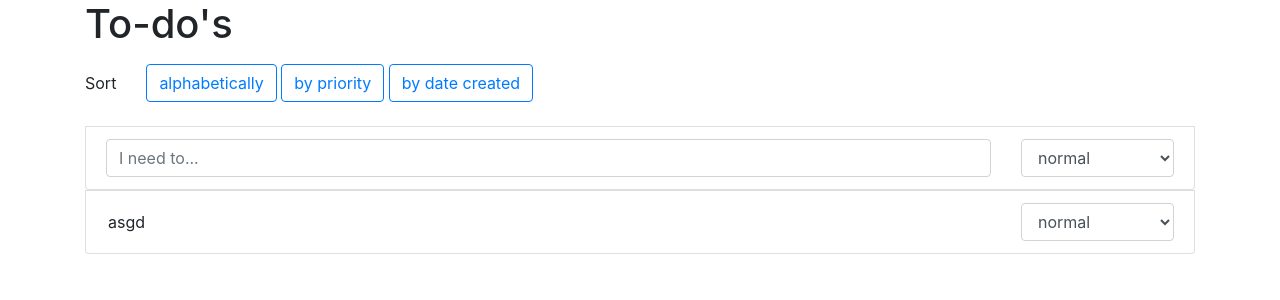
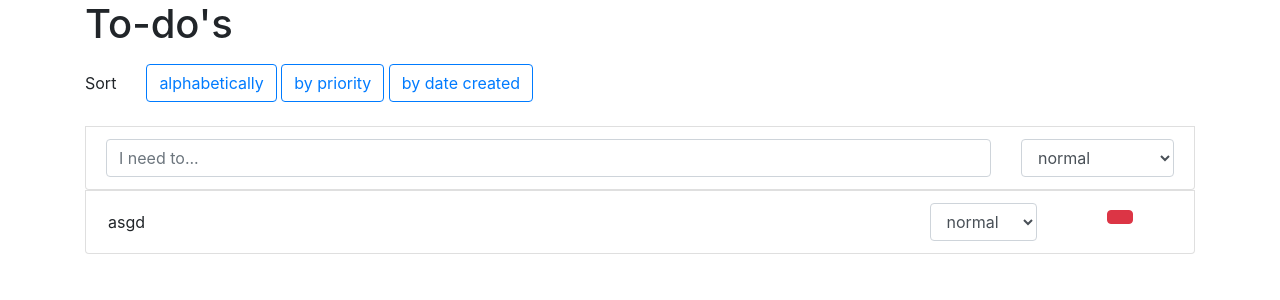
Before and after one commit to gregarshinov/to-dos, a Django app: page / in a window 1280 px wide. Shown: the top 300 px of the page. Run offline with Django 3.2, Linux system fonts and the light colour scheme; data comes from the database, SQL or seed files in the repository; both versions use the stored data as it was after the commit; some libraries are stand-ins or nearby versions.

Commit message:
Added delete operation

```diff
--- a/main/forms.py
+++ b/main/forms.py
@@ -14,5 +14,6 @@ TaskFormset = forms.modelformset_factory(model=models.Task,
                                          form=TaskForm,
                                          extra=0,
                                          fields=TaskForm.Meta.fields,
+                                         can_delete=True,
                                          widgets={"name": forms.TextInput({"class": "form-control-plaintext"}),
                                                   "priority": forms.Select({"class": "form-control"})})
--- a/templates/js-inclusions.html
+++ b/templates/js-inclusions.html
@@ -9,3 +9,4 @@
         crossorigin="anonymous"></script>
 {% load static %}
 <script src="{% static "script.js" %}"></script>
+<script src="{% static "feather.min.js" %}"></script>
--- a/templates/main.html
+++ b/templates/main.html
@@ -60,13 +60,17 @@
                     {{ task_forms.management_form }}
                     {% for task_form in task_forms %}
                         <li class="list-group-item list-group-item-action">
-                            <div class="row">
+                            <div class="row individual-form">
                                 {{ task_form.id }}
-                                <div class="col-10">
+                                <div class="col-9">
                                     {{ task_form.name }}
                                 </div>
                                 <div class="col">
                                     {{ task_form.priority }}
+                                </div>
+                                <div class="col text-center">
+                                    <button class="btn btn-danger js-delete-item"><span data-feather="trash"></span></button>
+                                    {{ task_form.DELETE }}
                                 </div>
                             </div>
                         </li>
@@ -81,6 +85,11 @@
 {% include "js-inclusions.html" %}
 <script>
     $(document).ready(function () {
+        $(".individual-form > div > input[type=checkbox]").each(function () {
+            $(this).hide();
+        });
+        feather.replace();
+
         $("#id_task-form").change(function (event) {
             let data = $(this).serialize();
             $.ajax({
@@ -88,7 +97,7 @@
                 method: "POST",
                 data: data,
                 success: function (data) {
-                    console.log(data);
+                    console.log(data)
                 }
             });
         });
@@ -114,6 +123,13 @@
 
         $("select").each(paint);
         $("select").on("change", paint);
+        $(".js-delete-item").click(function (event) {
+            event.preventDefault();
+            $(this).next("input[type='checkbox']").prop("checked", true);
+            $("#id_task-form").trigger("change");
+            $(this).parents("li").remove();
+
+        });
     });
 </script>
 </body>
--- a/todos/settings.py
+++ b/todos/settings.py
@@ -121,6 +121,4 @@ USE_TZ = True
 
 STATIC_URL = '/static/'
 
-STATICFILES_DIRS = [
-    os.path.join(BASE_DIR, "static"),
-]
+STATIC_ROOT = 'static'
```
Also changed, not shown: db.sqlite3, main/static/script.js (renamed from static/script.js).
